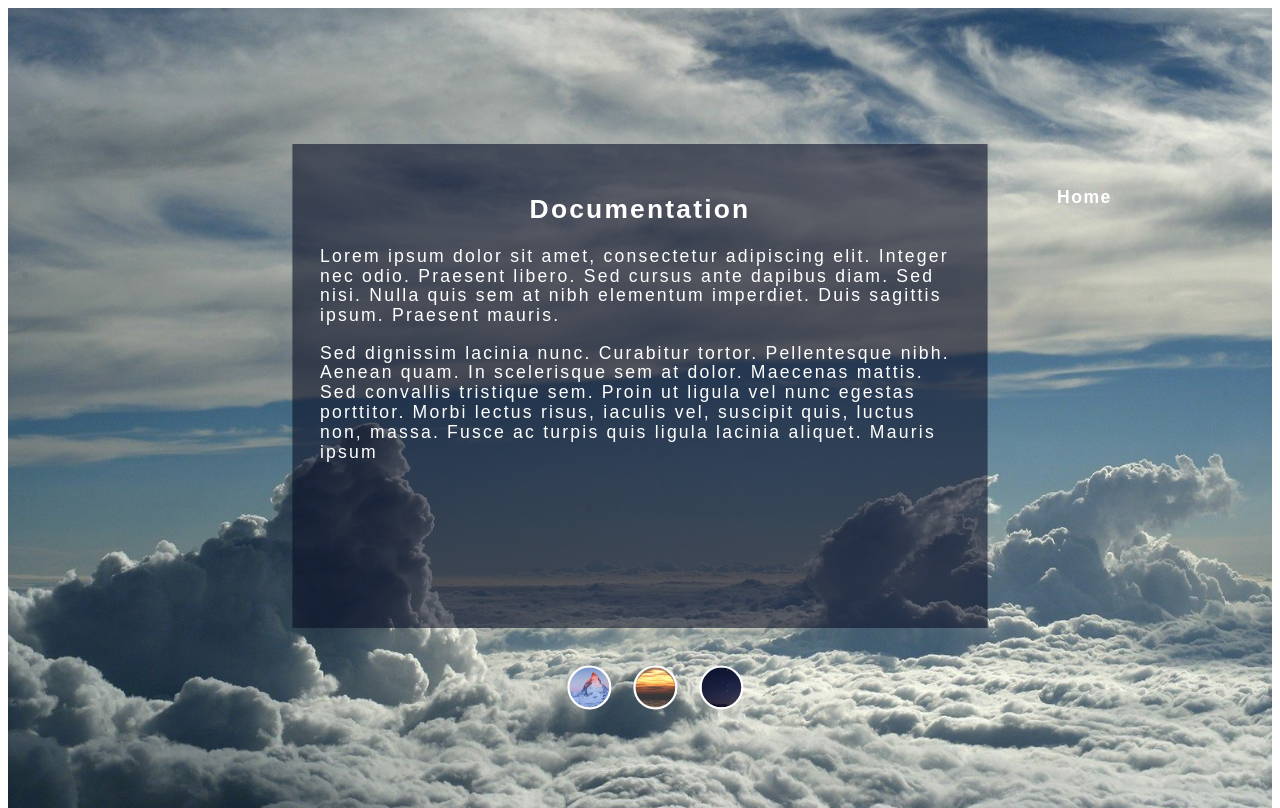
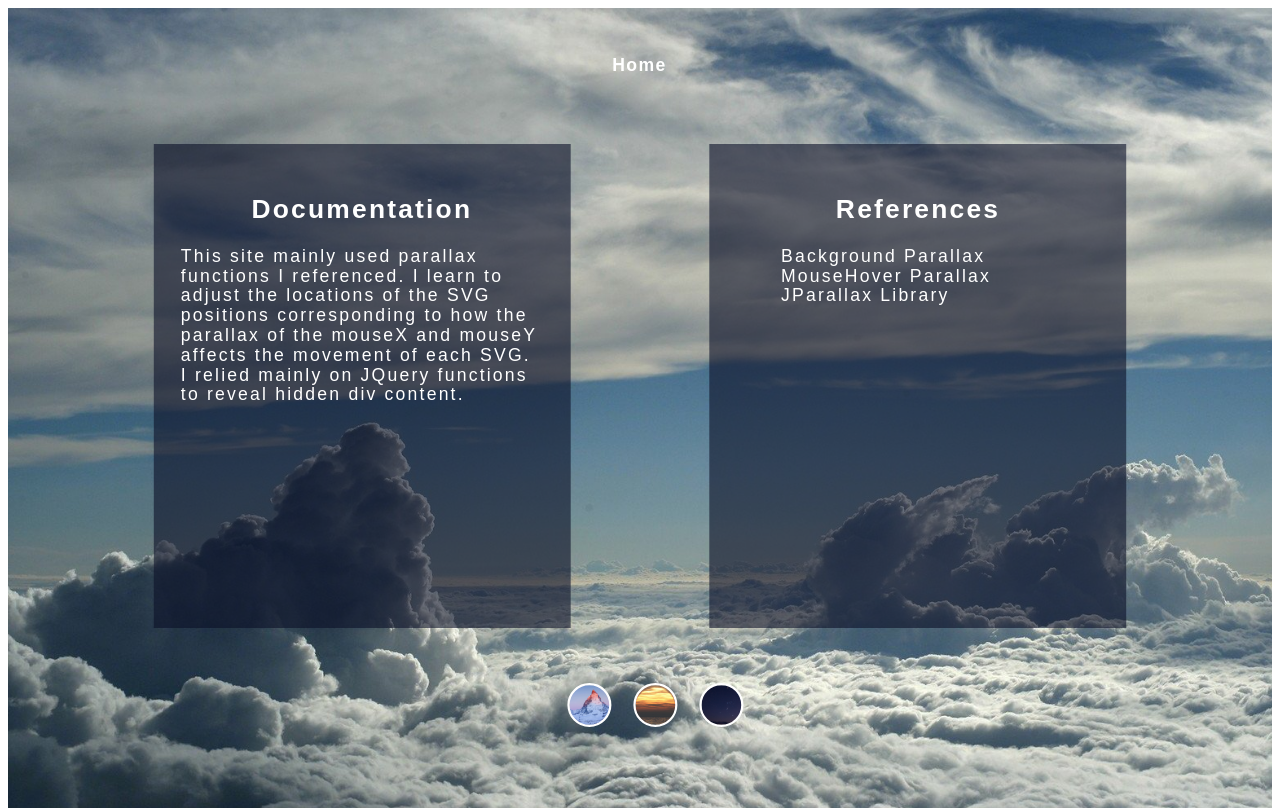
Before and after one commit to KateraG/230fall-Katera-Griffiths--Project-4, a plain HTML site: page Project4/doc.html in a window 1280 px wide. Drawn offline with nearby package versions, Linux system fonts and the light colour scheme.

Commit message:
Updated Documentation

```diff
--- a/Project4/doc.html
+++ b/Project4/doc.html
@@ -34,14 +34,25 @@
             <a href="index.html">Home</a>
         </div>
 
-        <div class="info-box">
-            <h2 id="blockHeading">Documentation</h2>
-            <p class="para1">Lorem ipsum dolor sit amet, consectetur adipiscing elit. Integer nec odio. Praesent libero. Sed cursus ante dapibus
-                diam. Sed nisi. Nulla quis sem at nibh elementum imperdiet. Duis sagittis ipsum. Praesent mauris.</p>
-            <p class="para1">Sed dignissim lacinia nunc. Curabitur tortor. Pellentesque nibh. Aenean quam. In scelerisque sem at dolor. Maecenas
-                mattis. Sed convallis tristique sem. Proin ut ligula vel nunc egestas porttitor. Morbi lectus risus, iaculis
-                vel, suscipit quis, luctus non, massa. Fusce ac turpis quis ligula lacinia aliquet. Mauris ipsum</p>
+        <div class= "innerContainer">
+            <div class="docInfo">
+                <h2>Documentation</h2>
+                <p class="para1">This site mainly used parallax functions I referenced. I learn to adjust the locations of
+                    the SVG positions corresponding to how the parallax of the mouseX and mouseY affects the movement of each SVG. I relied
+                mainly on JQuery functions to reveal hidden div content.  </p>
+
+            </div>
+
+            <div class = "refInfo">
+                <h2>References</h2>
+               <ul>
+                   <li><a href="https://codepen.io/vajkri/pen/grgQmb ">Background Parallax</a></li>
+                   <li><a href="https://codepen.io/anon/pen/XzLZwQ">MouseHover Parallax</a></li>
+                   <li><a href="https://github.com/stephband/jparallax">JParallax Library</a></li>
+               </ul>
+            </div>
         </div>
+
 
     </div>
 
--- a/Project4/styles/doc-style.css
+++ b/Project4/styles/doc-style.css
@@ -65,7 +65,7 @@
   }
 
   .nav{
-    top: 78%;
+    top: 80%;
     left: 44%;
     margin:0;
     padding: 0;
@@ -82,37 +82,67 @@
   }
 
 
-  #blockHeading{
+  h2{
     text-align: center;
   }
-  .info-box{
-
+  .docInfo{
     padding: 25px;
     position: absolute;
     background: rgba(11, 16, 39, 0.596);
     color: white;
     letter-spacing: 2px;
-    width: 50%;
+    width: 30%;
     height: 55%;
     top: 20%;
-    left: 25%;
+    left: 15%;
+    animation: fadeIn 1s ease-out;
+    -webkit-transition: transform 0.5s ease-in-out, opacity 0.5s ease-in-out;
+    transition: transform 0.5s ease-in-out, opacity 0.5s ease-in-out;
+  }
+  .refInfo{
+     padding: 25px;
+     position: absolute;
+     background: rgba(11, 16, 39, 0.596);
+     color: white;
+     letter-spacing: 2px;
+     width: 30%;
+     height: 55%;
+     top: 20%;
+     left:55%;
+     animation: fadeIn 1s ease-out;
+     -webkit-transition: transform 0.5s ease-in-out, opacity 0.5s ease-in-out;
+     transition: transform 0.5s ease-in-out, opacity 0.5s ease-in-out;
   }
 
-  .doc-link a{
-    position: absolute;
-    margin:0;
-    padding: 0;
-    top: 80%;
-    left: 10%;
+  ul{
+
+    list-style-type: none;
+
+  }
+  ul a{
+    color: white;
     text-decoration: none;
-    color: white;
+    -webkit-transition: color 0.5s ease-in-out;
+    transition: color 0.5s ease-in-out;
   }
+
+  ul a:hover{
+    color: rgb(155, 218, 255);
+    -webkit-transition: color 0.5s ease-in-out;
+    transition: color 0.5s ease-in-out;
+  }
+  .innerContainer{
+     display: flex;
+     flex-flow: row;
+
+     }
+
   .home-link a{
     position: absolute;
     margin:0;
     padding: 0;
-    top: 25%;
-    left: 80%;
+    top: 10%;
+    left: 48%;
     text-decoration: none;
     color: white;
     font-weight: bolder;
```
